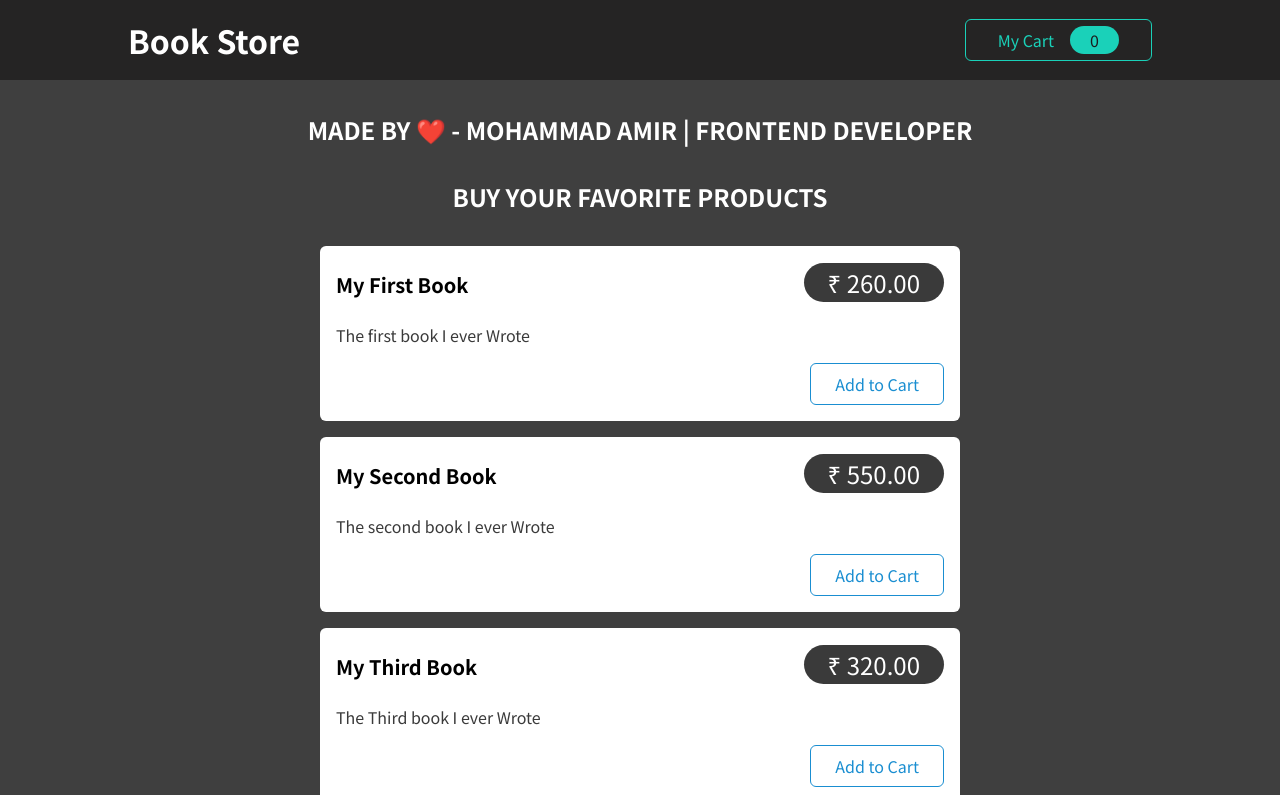
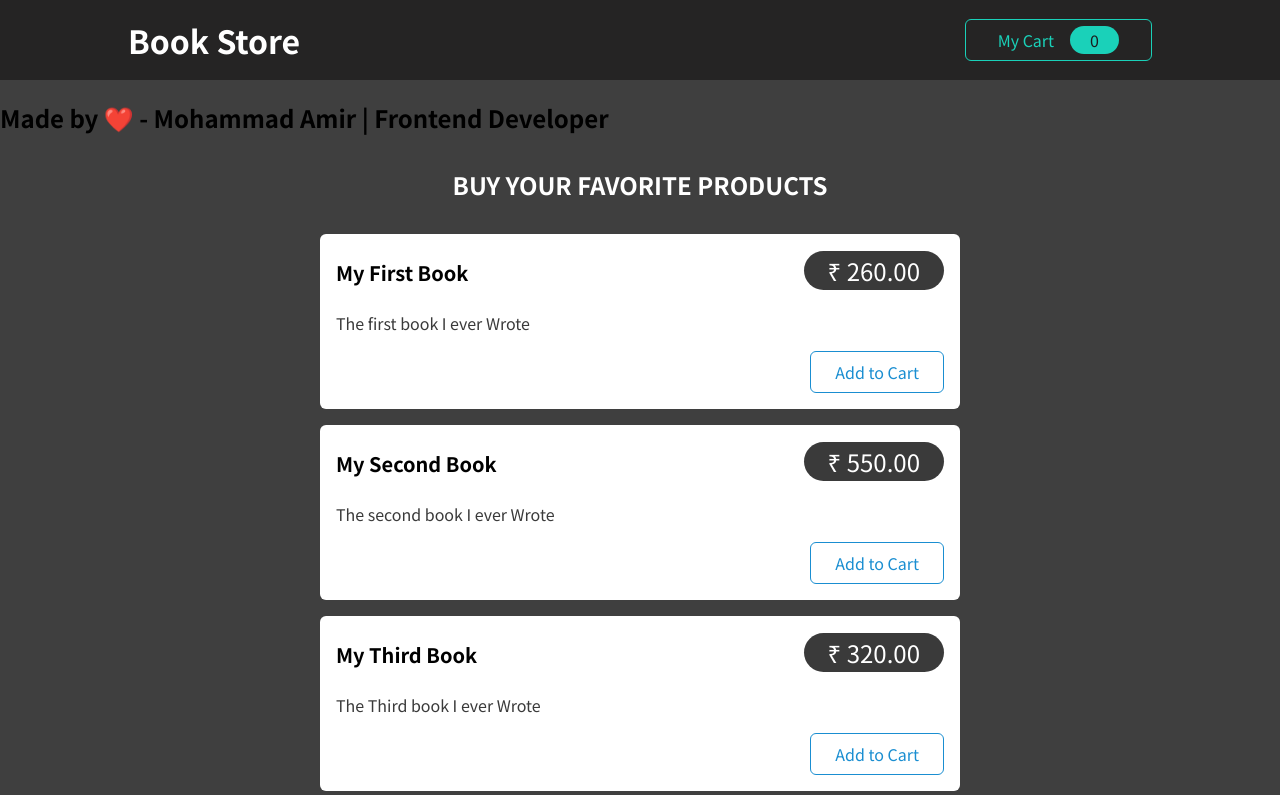
Before and after one commit to amirsep/redux-cart-book-store, a React (Create React App) app: page / in a window 1280 px wide. Shown: the top 795 px of the page. Built offline with nearby package versions, Linux system fonts and the light colour scheme.

Commit message:
Update Products.js

```diff
--- a/src/components/Shop/Products.js
+++ b/src/components/Shop/Products.js
@@ -38,7 +38,7 @@ const DUMMY_PRODUCTS = [
 const Products = (props) => {
   return (
     <section className={classes.products}>
-     <h2>Made by ❤️ - Mohammad Amir | Frontend Developer</h2>
+     <h1>Made by ❤️ - Mohammad Amir | Frontend Developer</h1>
       <h2>Buy your favorite products</h2>
       <ul>
         {DUMMY_PRODUCTS.map((product) => {
```
